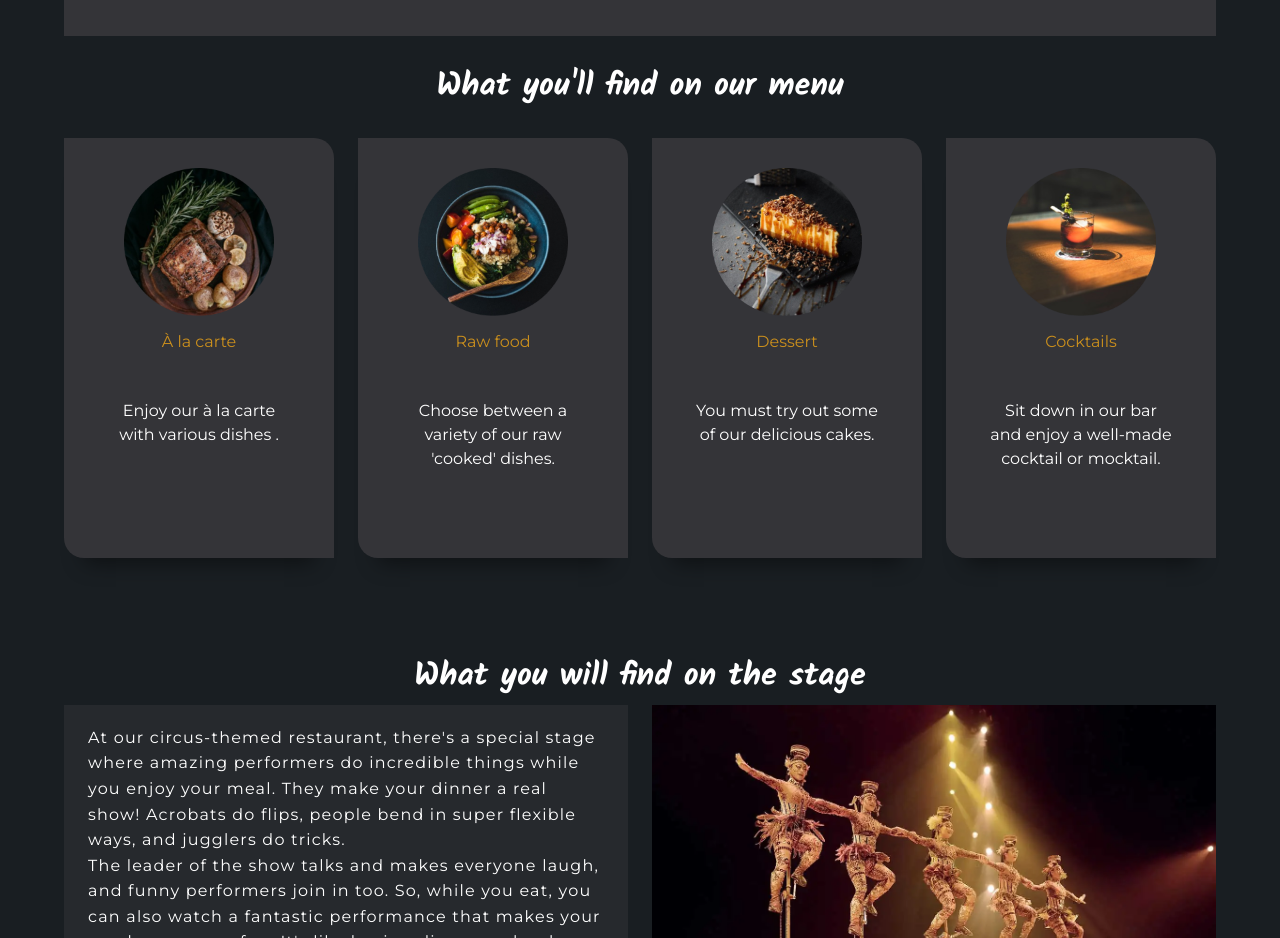
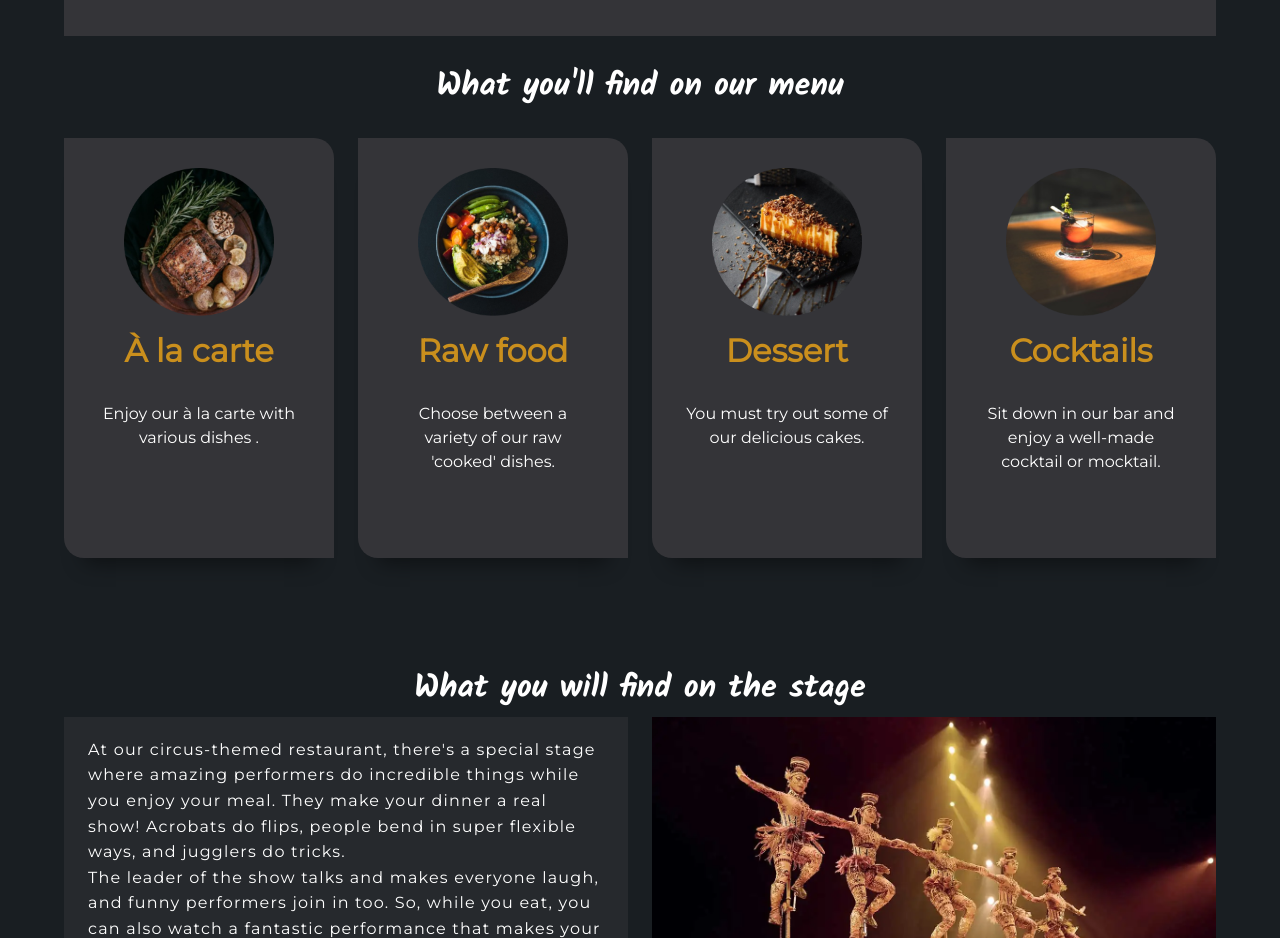
Before and after one commit to AlinaCGM/circus, a React (Create React App) app: page / in a window 1280 px wide. Shown: the part 900-1838 px from the top of the page. Built offline with nearby package versions, Linux system fonts and the light colour scheme.

Commit message:
Hover effect added

```diff
--- a/src/components/restaurantComp/RestaurantComp.js
+++ b/src/components/restaurantComp/RestaurantComp.js
@@ -7,11 +7,13 @@ import ellipse4 from "../../assets/ellipse4.png";
 
 function Card({ src, alt, title, description }) {
   return (
-    <article id="card">
-      <img src={src} alt={alt}></img>
-      <h3>{title}</h3>
-      <p>{description}</p>
-    </article>
+    <a href="">
+      <article id="card">
+        <img src={src} alt={alt}></img>
+        <h3>{title}</h3>
+        <p>{description}</p>
+      </article>
+    </a>
   );
 }
 
--- a/src/components/restaurantComp/restaurantComp.css
+++ b/src/components/restaurantComp/restaurantComp.css
@@ -20,21 +20,31 @@
 
 #card {
   background-color: #343438;
-  padding: 1rem;
+  padding: 0 3rem;
+  padding-top: 2rem;
   border-top-right-radius: 20px;
   border-bottom-left-radius: 20px;
   box-shadow: rgba(0, 0, 0, 0.45) 0px 25px 20px -20px;
-  margin-bottom: 20px;
+  margin-bottom: 2rem;
+  transition: transform 0.5s;
+}
+
+#card:hover {
+  transform: scale(1.03);
 }
 
 #card h3 {
   color: #ca8f1d;
-  margin-bottom: 1rem;
+  font-size: 2rem;
+  font-weight: 600;
+  margin-bottom: 2rem;
 }
 
-#card img {
-  margin-bottom: 1rem;
+#card p {
+  padding: 0; /* To reset */
+  margin: 0 1.5rem;
 }
+
 @media (max-width: 768px) {
   #card img {
     margin-bottom: 1rem;
```
